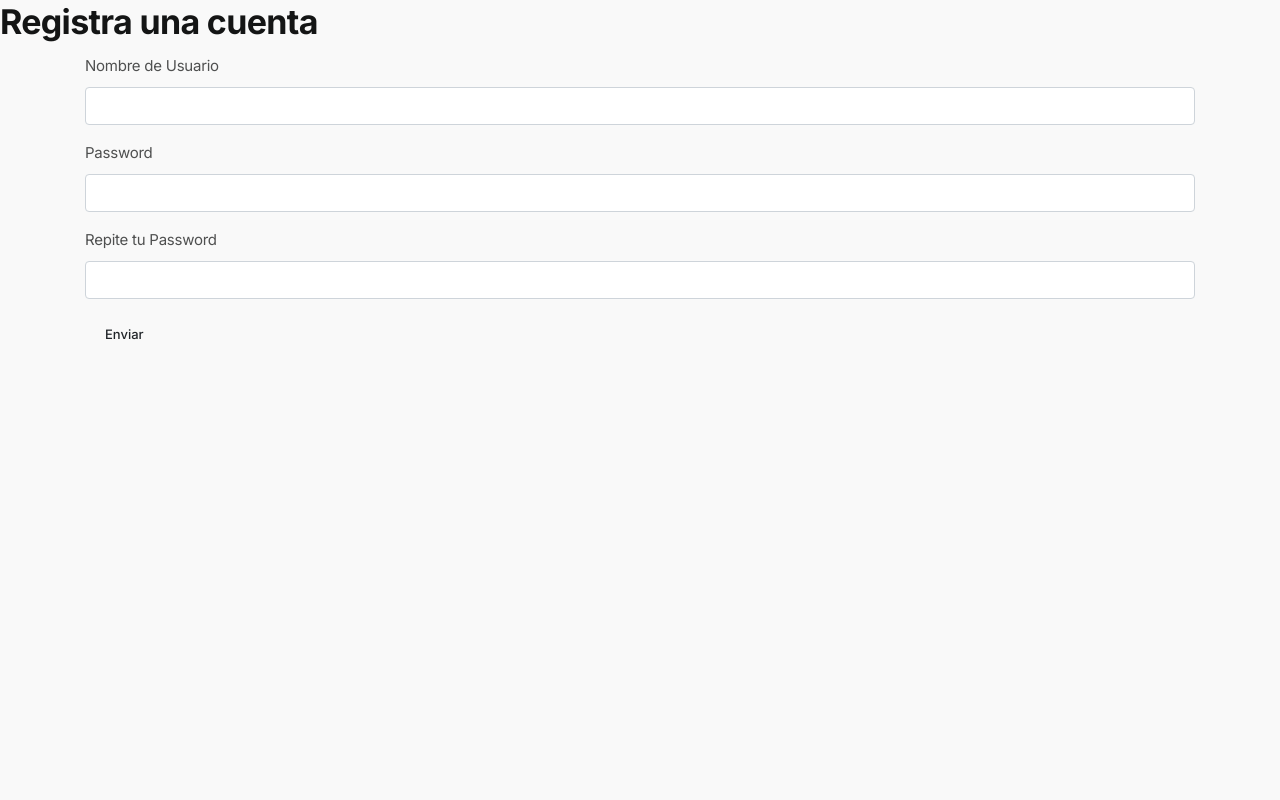
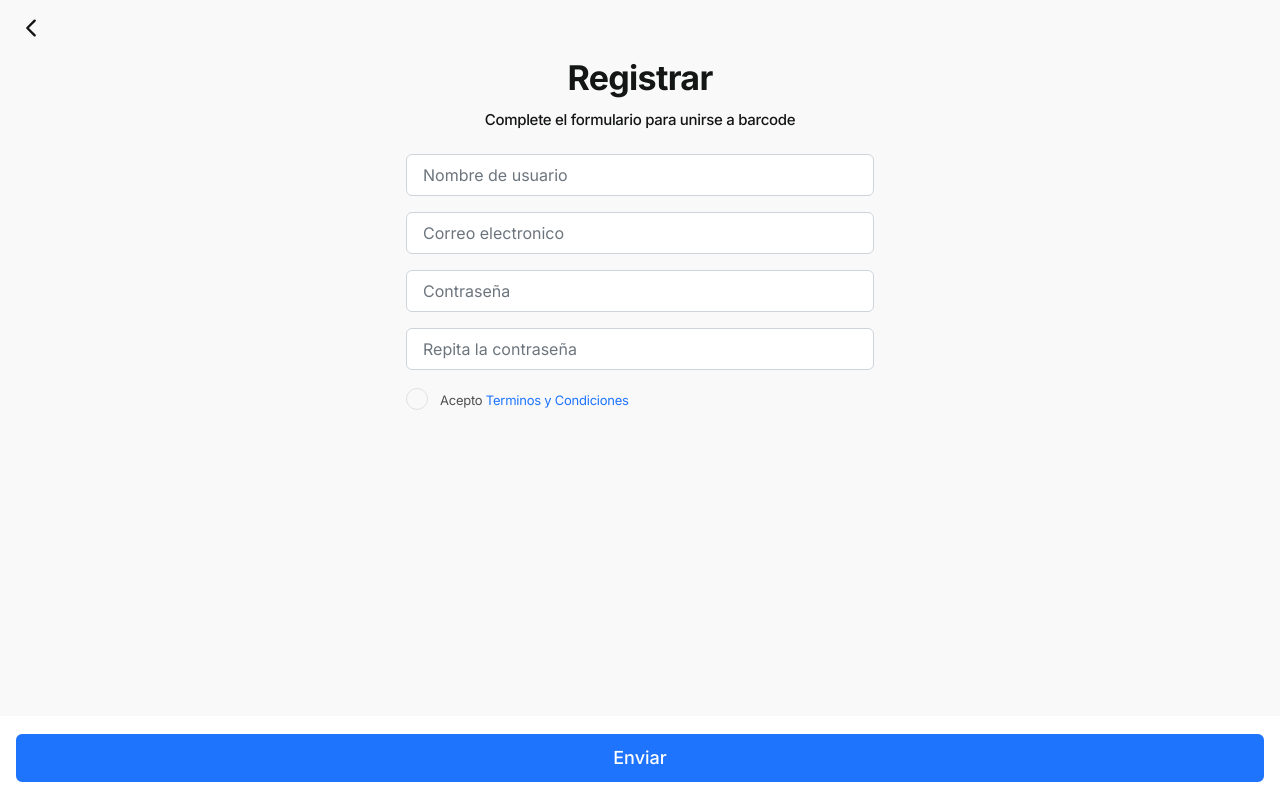
Before and after one commit to PORRIS/barcode, a Flask app: page /auth/signup in a window 1280 px wide. Run offline with Flask 2, Linux system fonts and the light colour scheme; some libraries are stand-ins or nearby versions.

Commit message:
Agregando recuperacion de contraseña y  creacion de usuario

```diff
--- a/app/__init__.py
+++ b/app/__init__.py
@@ -1,7 +1,7 @@
 from flask import Flask
 from flask_bootstrap import Bootstrap
 from flask_login import LoginManager
-
+from flask_mail import Mail
 
 from .config import config
 
@@ -15,6 +15,7 @@ login_manager = LoginManager()
 login_manager.login_view = 'auth.login'
 db = SQLAlchemy()
 ma = Marshmallow()
+mail = Mail()
 
 from models.User import UserModel
 
@@ -33,6 +34,7 @@ def create_app():
     login_manager.init_app(app)
     db.init_app(app)
     ma.init_app(app)
+    mail.init_app(app)
     from auth import auth
     app.register_blueprint(auth)
     from lector import lector
--- a/app/forms.py
+++ b/app/forms.py
@@ -1,9 +1,10 @@
 from flask_wtf import FlaskForm
-from wtforms.fields import StringField, PasswordField, SubmitField, FileField, FloatField
+from wtforms.fields import StringField, PasswordField, SubmitField, FileField, FloatField, EmailField,BooleanField
 from flask_wtf.file import FileField, FileRequired,FileAllowed
-from wtforms.validators import DataRequired, InputRequired, EqualTo, length, NumberRange
+from wtforms.validators import DataRequired, InputRequired, EqualTo, length, NumberRange, Email
 from wtforms import SubmitField as SubmitFieldFile
 from flask_uploads import UploadSet, IMAGES
+import email_validator
 
 '''
 usando flask_wtf para crear un formulario
@@ -17,9 +18,15 @@ class LoginForm(FlaskForm):
     submit = SubmitField('Enviar')
 
 class SignUp(FlaskForm):
-    username = StringField('Nombre de Usuario',validators=[DataRequired()])
-    password = PasswordField('Password',validators=[DataRequired(), InputRequired()])
-    password_repeat = PasswordField('Repite tu Password',validators=[DataRequired(),InputRequired(),EqualTo('password')])
+    username = StringField('Nombre de Usuario',validators=[DataRequired(message='Campo obligatorio')])
+    password = PasswordField('Contraseña',validators=[DataRequired(message='Campo obligatorio'), InputRequired()])
+    password_repeat = PasswordField('Repite tu Contraseña',validators=[DataRequired(message='Campo obligatorio'),InputRequired(),EqualTo('password','Las contraseña no son iguales.')])
+    email = EmailField('Correo electronico',validators=[InputRequired(),DataRequired(),Email(message='Es invalido')])
+    checkbox = BooleanField('Aceptar terminos y condiciones', validators=[DataRequired(),])
+    submit = SubmitField('Enviar')
+
+class ResetEmail(FlaskForm):
+    email = EmailField('Correo electronico',validators=[InputRequired(),DataRequired(),Email(message='Es invalido')])
     submit = SubmitField('Enviar')
 
 class BarcodeCreateForm(FlaskForm):
--- a/app/templates/base.html
+++ b/app/templates/base.html
@@ -29,12 +29,18 @@
     </div>
     <!-- * loader -->
     {% for category, message in get_flashed_messages(with_categories=true) %}
-        <div class="alert alert-{{ category }} alert-dismissible">
-            <button type="button"
-                    data-dismiss="alert"
-                    class="close">&times;</button>
-            {{ message }}
+    <div id="toast-general1" class="toast-box toast-bottom bg-{{ category }}">
+        <div class="in">
+            <div class="text">
+                {{ message }}
+            </div>
         </div>
+        <button type="button" class="btn btn-sm btn-text-light close-button">OK</button>
+    </div>
+
+        <script>	setTimeout(() => {
+            toastbox('toast-general1', 3000);
+        }, 1000);</script>
     {% endfor %}
 
     {% block content %}
--- a/app/templates/login.html
+++ b/app/templates/login.html
@@ -41,10 +41,10 @@
 
                     <div class="form-links mt-2">
                         <div>
-                             <a href="page-register.html">Regístrate ahora</a>
+                             <a href="{{ url_for('auth.signup') }}">Regístrate ahora</a>
 
                         </div>
-                        <div><a href="page-forgot-password.html" class="text-muted">Has olvidado tu contraseña?</a></div>
+                        <div><a href="{{ url_for('auth.reset') }}" class="text-muted">Has olvidado tu contraseña?</a></div>
                     </div>
 
                     <div class="form-button-group">
--- a/app/templates/signup.html
+++ b/app/templates/signup.html
@@ -5,10 +5,92 @@
     Signup
 {% endblock %}
 
+
 {% block content %}
-    <h1>Registra una cuenta</h1>
+<div class="appHeader no-border transparent position-absolute">
+    <div class="left">
+        <a href="javascript:;" class="headerButton goBack">
+            <ion-icon name="chevron-back-outline"></ion-icon>
+        </a>
+    </div>
+    <div class="pageTitle"></div>
 
-    <div class="container">
-        {{ wtf.quick_form(signup_form) }}
+</div>
+<div id="appCapsule">
+    <div class="login-form">
+        <div class="section">
+            <h1>Registrar</h1>
+            <h4>Complete el formulario para unirse a barcode</h4>
+        </div>
+        <div class="section mt-2 mb-5">
+            <form action="" method="post" class="form" role="form">
+                {{ signup_form.hidden_tag()}}
+                <div class="form-group boxed">
+                    <div class="input-wrapper">
+                        {{ signup_form.username(class="form-control",placeholder="Nombre de usuario",id="name1")}}
+                        <i class="clear-input">
+                            <ion-icon name="close-circle"></ion-icon>
+                        </i>
+                    </div>
+                </div>
+
+                <div class="form-group boxed">
+                    <div class="input-wrapper">
+                        {{ signup_form.email(class="form-control",placeholder="Correo electronico",id="name1",type="email")}}
+                        <i class="clear-input">
+                            <ion-icon name="close-circle"></ion-icon>
+                        </i>
+                    </div>
+                </div>
+
+                <div class="form-group boxed">
+                    <div class="input-wrapper">
+                        {{ signup_form.password(class="form-control",placeholder="Contraseña",id="password",type="password")}}
+                        <i class="clear-input">
+                            <ion-icon name="close-circle"></ion-icon>
+                        </i>
+                    </div>
+                </div>
+
+                <div class="form-group boxed">
+                    <div class="input-wrapper">
+                        {{ signup_form.password_repeat(class="form-control",placeholder="Repita la contraseña",id="password2",type="password")}}
+                        <i class="clear-input">
+                            <ion-icon name="close-circle"></ion-icon>
+                        </i>
+                    </div>
+                </div>
+
+                <div class=" mt-1 text-left">
+                    <div class="custom-control custom-checkbox">
+                        {{ signup_form.checkbox(class="custom-control-input",placeholder="Repita la contraseña",id="customChecka1",type="checkbox")}}
+                        <label class="custom-control-label text-muted" for="customChecka1">Acepto <a
+                                href="javascript:;">Terminos y Condiciones</a></label>
+                    </div>
+
+                </div>
+                {% if signup_form.errors %}
+                <div id="toast-11" class="toast-box toast-center">
+                    <div class="in">
+                        <ion-icon name="close-circle-outline" class="text-danger"></ion-icon>
+                        <div class="text">
+                        {% for field, errors in signup_form.errors.items() %}
+                            {{ signup_form[field].label }}: {{ ', '.join(errors) }}
+                        {% endfor %}
+                        </div>
+                    </div>
+                    <button type="button" class="btn btn-sm btn-text-light close-button">CERRAR</button>
+                </div>
+                <script>	setTimeout(() => {
+                    toastbox('toast-11', 3000);
+                }, 1000);</script>
+                    {% endif %}
+                <div class="form-button-group">
+                    {{ signup_form.submit(class="btn btn-primary btn-block btn-lg")}}
+                </div>
+
+            </form>
+        </div>
     </div>
+</div>
 {% endblock %}
--- a/auth/views.py
+++ b/auth/views.py
@@ -2,11 +2,14 @@ from flask import render_template,session,flash,redirect,url_for
 from flask_login import login_user, login_required, logout_user, current_user
 from werkzeug.security import generate_password_hash,check_password_hash #libreria para generar hash
 
-from app.forms import LoginForm, SignUp
-from models.User import UserData, get_user, UserModel, put_user
+from app.forms import LoginForm, SignUp, ResetEmail
+from models.User import UserData, get_user, UserModel, put_user, get_user_email_exist, get_user_email_data
+
+from flask_mail import Message
 
 from . import auth
-
+from app import mail
+import uuid
 
 @auth.route('/login',methods=['GET'])
 def login():
@@ -62,12 +65,13 @@ def signup():
     if signup_form.validate_on_submit():
         username = signup_form.username.data
         password = signup_form.password.data
+        email = signup_form.email.data
 
         user_doc = get_user(username)
 
         if(user_doc is None):
             password_hash = generate_password_hash(password)
-            user_data = UserData(username,password_hash)
+            user_data = UserData(username,password_hash,str(uuid.uuid4()),email,password)
             put_user(user_data)
 
             user = UserModel(user_data)
@@ -80,6 +84,29 @@ def signup():
 
     return render_template('signup.html',**context)
 
+@auth.route("/send_email", methods=['GET', 'POST'])
+def reset():
+    reset_form = ResetEmail()
+    context = {
+    'reset_form': reset_form
+    }
+    if reset_form.validate_on_submit():
+        email = reset_form.email.data
+
+        user_doc = get_user_email_exist(email)
+
+        if(user_doc):
+            user_data = get_user_email_data(email)
+            msg = Message('Recuperación de contraseña', sender =   'barcode@mailtrap.io', recipients = [email])
+            msg.body = "Hola, tu usuario es %s y tu contraseña: %s"%(str(user_data[0]),str(user_data[1]))
+            mail.send(msg)
+            flash("Correo enviado", category='danger')
+        else:
+            flash("El correo no existe", category='danger')
+
+    return render_template('reset_password.html',**context)
+
+
 @auth.route('logout')
 @login_required #para garantizar hacer logout a un usuario que este logueado
 def logout():
```
Also changed, not shown: app/config.py (+7 -0 lines), app/templates/navbar.html (+12 -12 lines), app/templates/reset_password.html (added, +62 -0 lines), models/User.py (+24 -4 lines), notas load.txt (+13 -0 lines), 1 other file.
